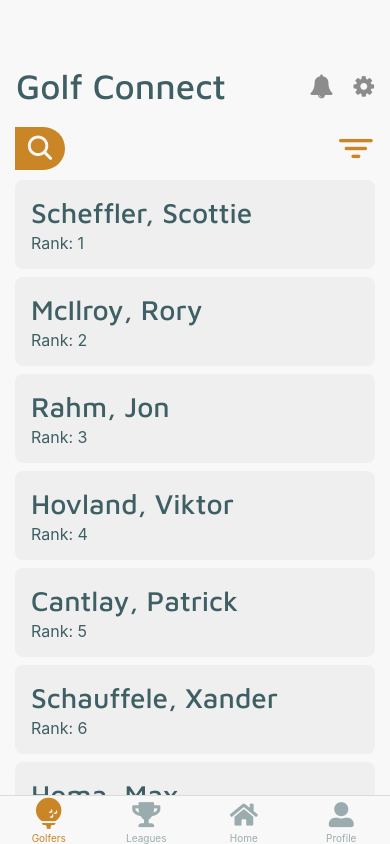
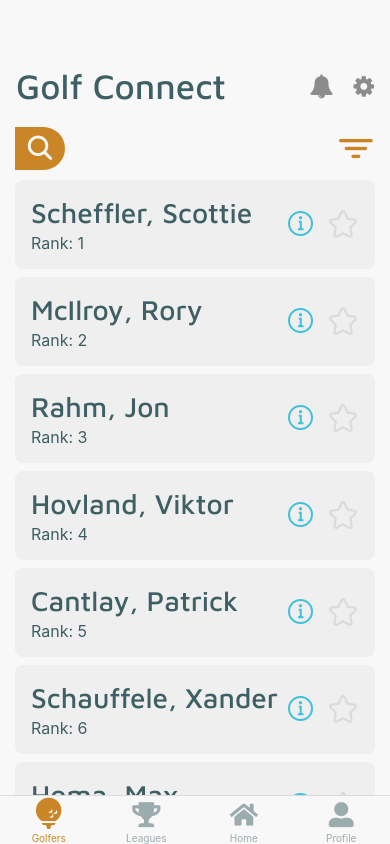
Before and after one commit to nmoore14/golf-connect, a React Native app: screen /Golfers in a window 390 px wide. Built offline with nearby package versions, Linux system fonts and the light colour scheme.

Commit message:
[ui] Add icons and actions to GolferListItem for better user interaction

```diff
--- a/src/components/ui/Golfers/GolferListItem.tsx
+++ b/src/components/ui/Golfers/GolferListItem.tsx
@@ -1,5 +1,6 @@
 import React from 'react';
 import { View, Text, StyleSheet } from 'react-native';
+import { AntDesign, Ionicons } from '@expo/vector-icons';
 import { ThemeContext } from '../../../theme/ThemeProvider';
 import { Golfer } from '../../../types/golfer';
 import { iTheme } from '../../../types/theme';
@@ -16,6 +17,7 @@ const GolferListItem: React.FC<GolferListItemProps> = ({ golfer }) => {
           ...styles.container,
           backgroundColor: context.theme.colors.backgroundAlt,
         }}>
+          <View>
             <Text style={{
               ...styles.golferTitle,
               color: context.theme.colors.primary
@@ -29,6 +31,11 @@ const GolferListItem: React.FC<GolferListItemProps> = ({ golfer }) => {
               Rank: {golfer.rank}
             </Text>
           </View>
+          <View style={ styles.golferActions }>
+            <Ionicons name="information-circle-outline" size={32} color={ context.theme.colors.secondary } />
+            <AntDesign name='staro' size={32} color={ context.theme.colors.border } />
+          </View>
+        </View>
       )}
     </ThemeContext.Consumer>
   );
@@ -36,6 +43,10 @@ const GolferListItem: React.FC<GolferListItemProps> = ({ golfer }) => {
 
 const styles = StyleSheet.create({
   container: {
+    display: 'flex',
+    flexDirection: 'row',
+    justifyContent: 'space-between',
+    alignItems: 'center',
     padding: 16,
     marginBottom: 8,
     borderRadius: 8,
@@ -48,6 +59,13 @@ const styles = StyleSheet.create({
   description: {
     fontSize: 16,
   },
+  golferActions: {
+    display: 'flex',
+    flexDirection: 'row',
+    justifyContent: 'center',
+    alignItems: 'center',
+    gap: 10,
+  },
 });
 
 export default GolferListItem;
```
Lines whose indentation alone changed are shown as unchanged.
